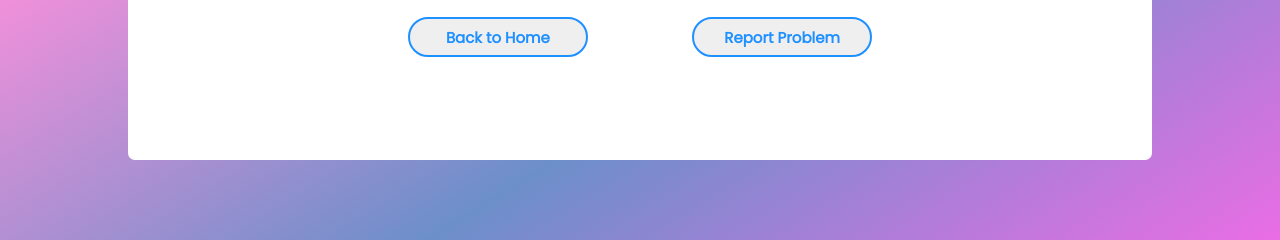
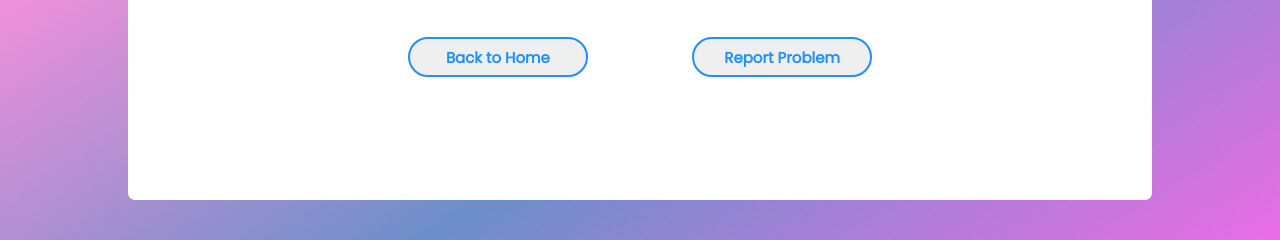
Before and after one commit to rishitkundu1/404-Page-Error-Sample, a plain HTML site: page index.html in a window 1280 px wide. Shown: the part 560-800 px from the top of the page. Drawn offline with Linux system fonts and the light colour scheme.

Commit message:
Update style.css

```diff
--- a/style.css
+++ b/style.css
@@ -14,7 +14,7 @@ body{
       top: 10%;
       left: 10%;
       right: 10%;
-      bottom: 10%;
+      bottom: 5%;
       background-color: #fff;
       border-radius: 7px;
       display: flex;
```
